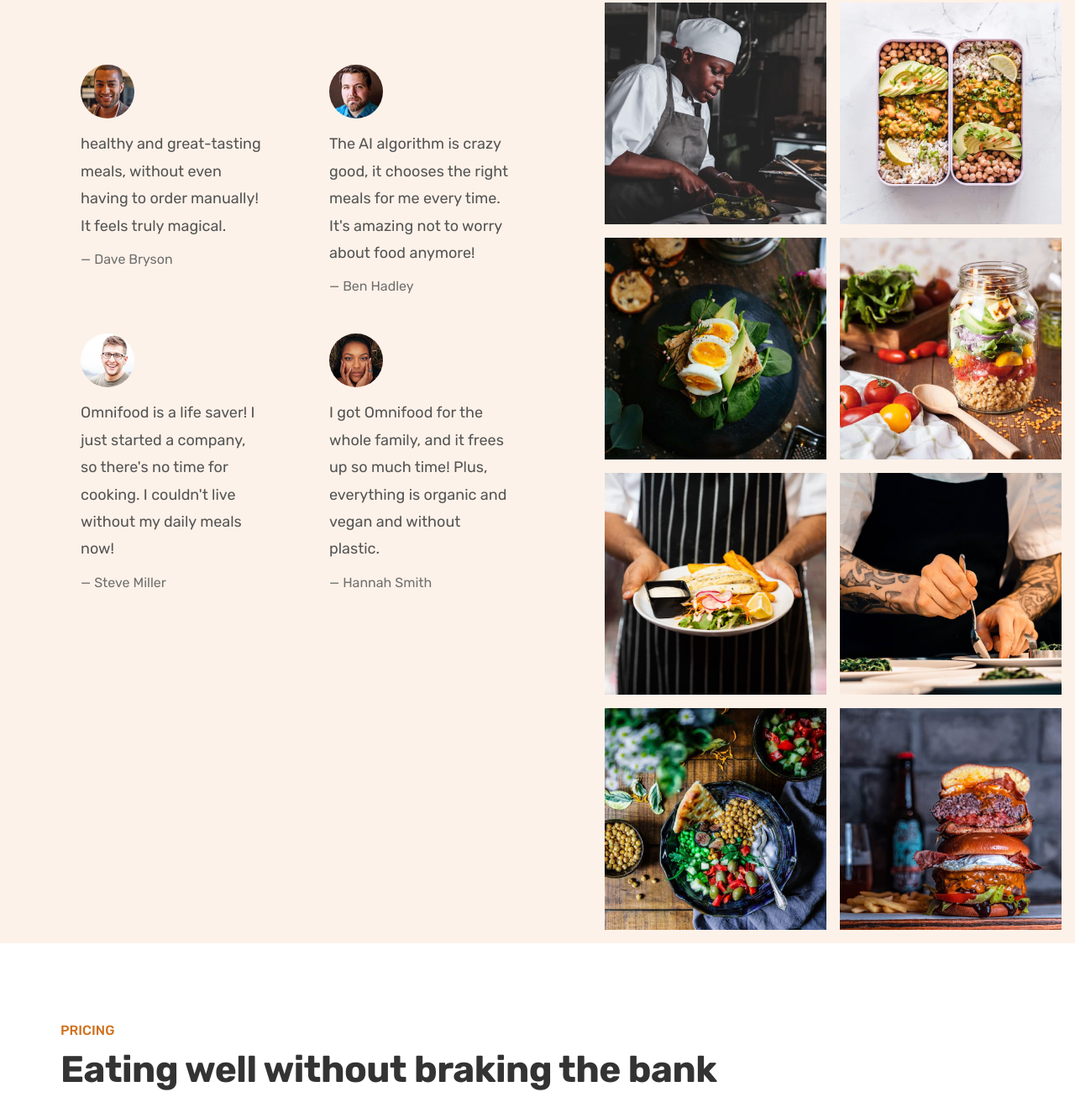
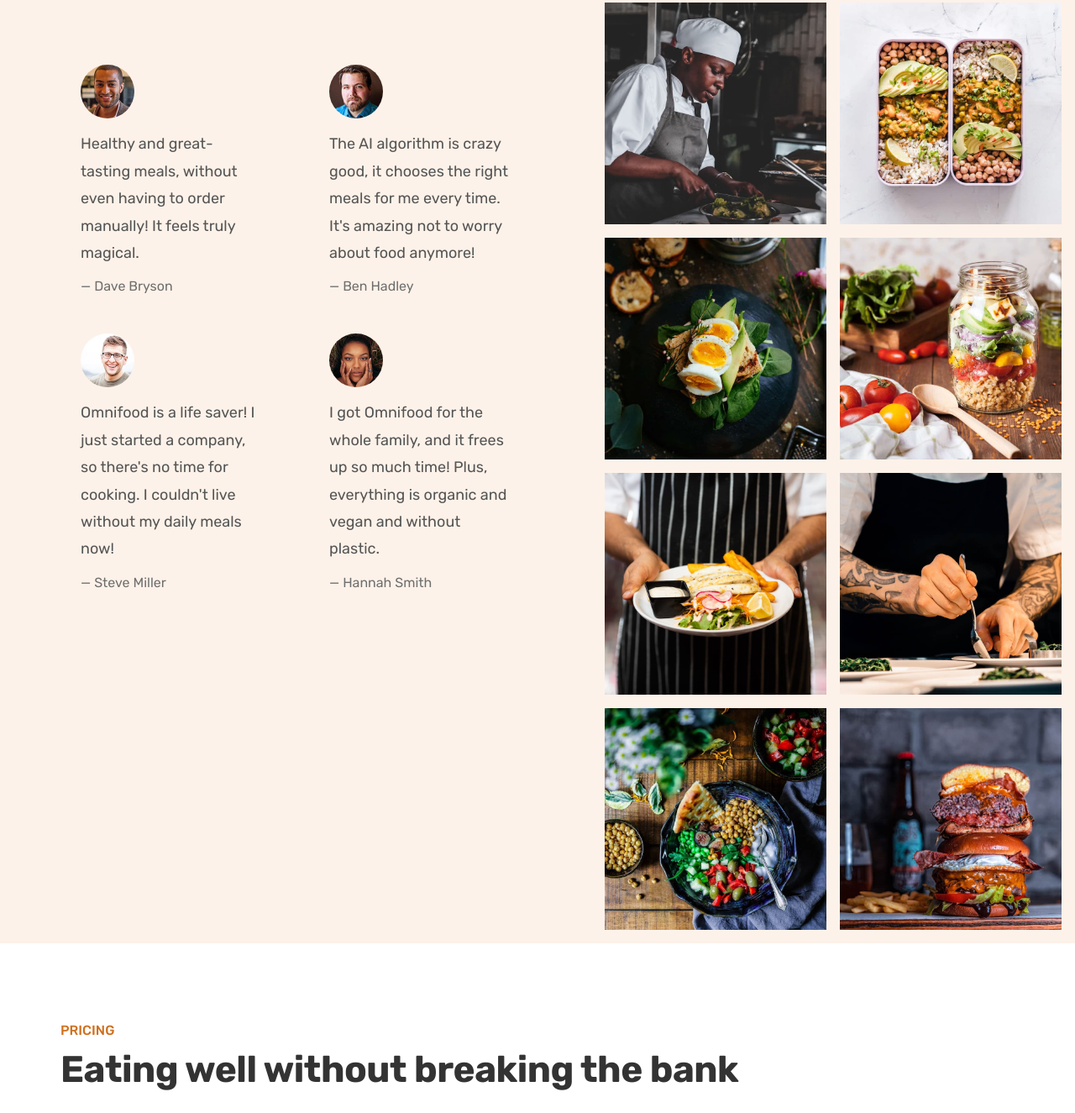
Before and after one commit to OleksandrPatz/OleksandrPatz.github.io, a plain HTML site: page index.htm in a window 1280 px wide. Shown: the part 4155-5480 px from the top of the page at 84% size. Drawn offline with nearby package versions, Linux system fonts and the light colour scheme; some packages are replaced by stand-ins of ours; a script that the page names is missing.

Commit message:
Update index.htm

```diff
--- a/index.htm
+++ b/index.htm
@@ -371,7 +371,7 @@
               />
 
               <blockquote class="testimonials-text">
-                healthy and great-tasting meals, without even having to order
+                Healthy and great-tasting meals, without even having to order
                 manually! It feels truly magical.
               </blockquote>
               <p class="testimonial-name">&mdash; Dave Bryson</p>
@@ -517,7 +517,7 @@
         <div class="container">
           <span class="subheading">Pricing</span>
           <h2 class="heading-secondary">
-            Eating well without braking the bank
+            Eating well without breaking the bank
           </h2>
         </div>
 
```
